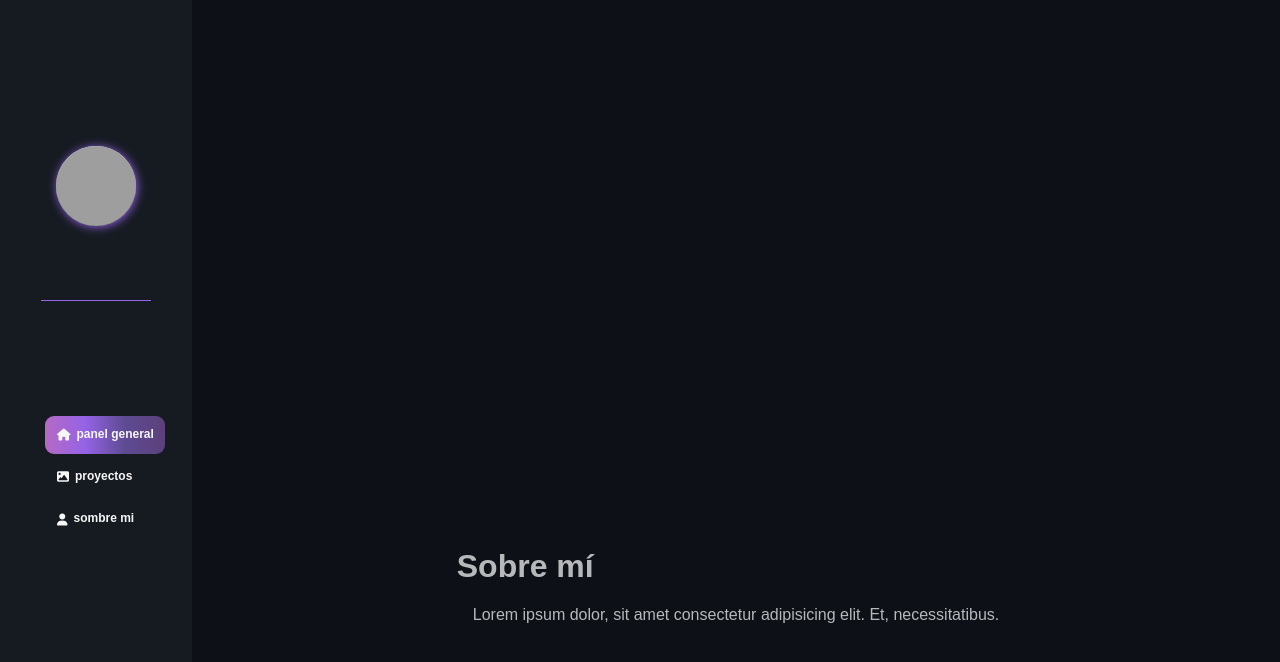
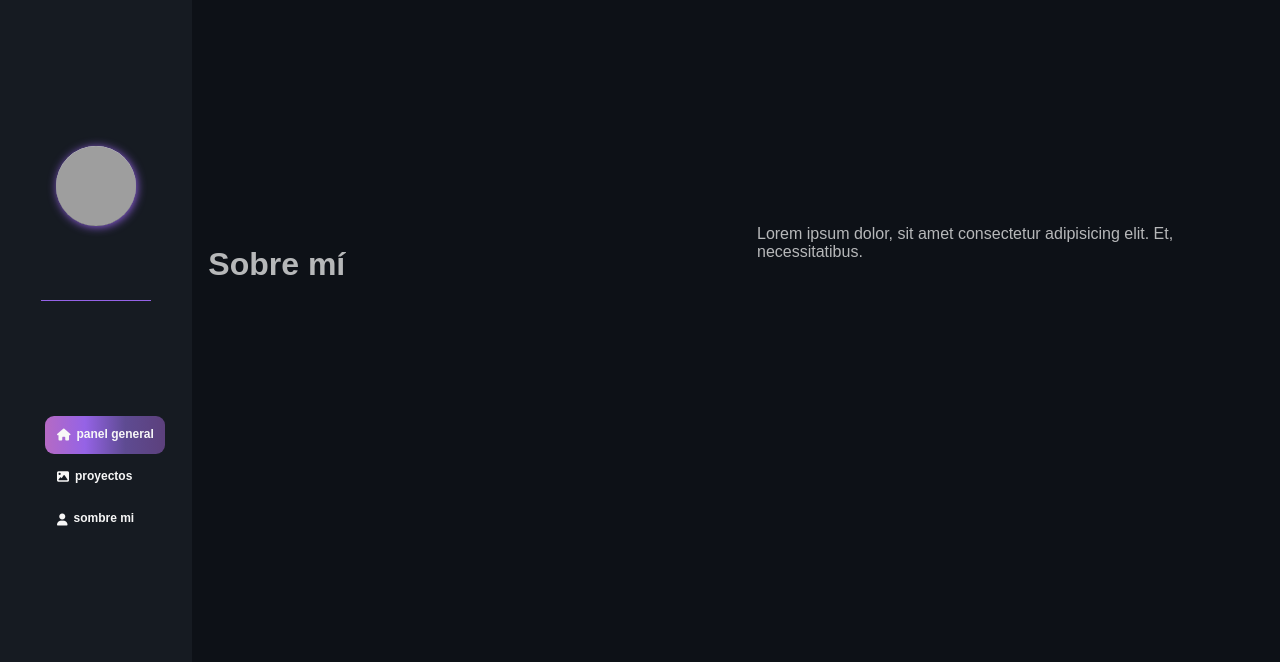
Before and after one commit to NicolasLLans/NicolasLLans.github.io, an Angular app in the folder porfolio/: page /sobre-mi in a window 1280 px wide. Shown: the top 662 px of the page. Built offline with nearby package versions, Linux system fonts and the light colour scheme; grey boxes are pictures that could not be loaded.

Commit message:
configuración de la grilla de acerca de

```diff
--- a/porfolio/src/app/componentes/acerca-de/acerca-de.component.css
+++ b/porfolio/src/app/componentes/acerca-de/acerca-de.component.css
@@ -0,0 +1,10 @@
+.grid-container {
+      display: grid;
+      grid-template-columns: 1fr 1fr;
+      /* dos columnas de ancho igual */
+      grid-template-rows: 1fr 1fr;
+      /* dos filas de altura igual */
+      gap: 10px;
+      /* espacio entre elementos */
+      height: 500px;
+}
--- a/porfolio/src/app/componentes/acerca-de/acerca-de.component.html
+++ b/porfolio/src/app/componentes/acerca-de/acerca-de.component.html
@@ -1,2 +1,6 @@
-<h1>Sobre mí</h1>
-<p>Lorem ipsum dolor, sit amet consectetur adipisicing elit. Et, necessitatibus.</p>
+<div class="caja-central-acerca-de">
+      <div class="grid-container">
+            <h1>Sobre mí</h1>
+            <p>Lorem ipsum dolor, sit amet consectetur adipisicing elit. Et, necessitatibus.</p>
+      </div>
+</div>
```
